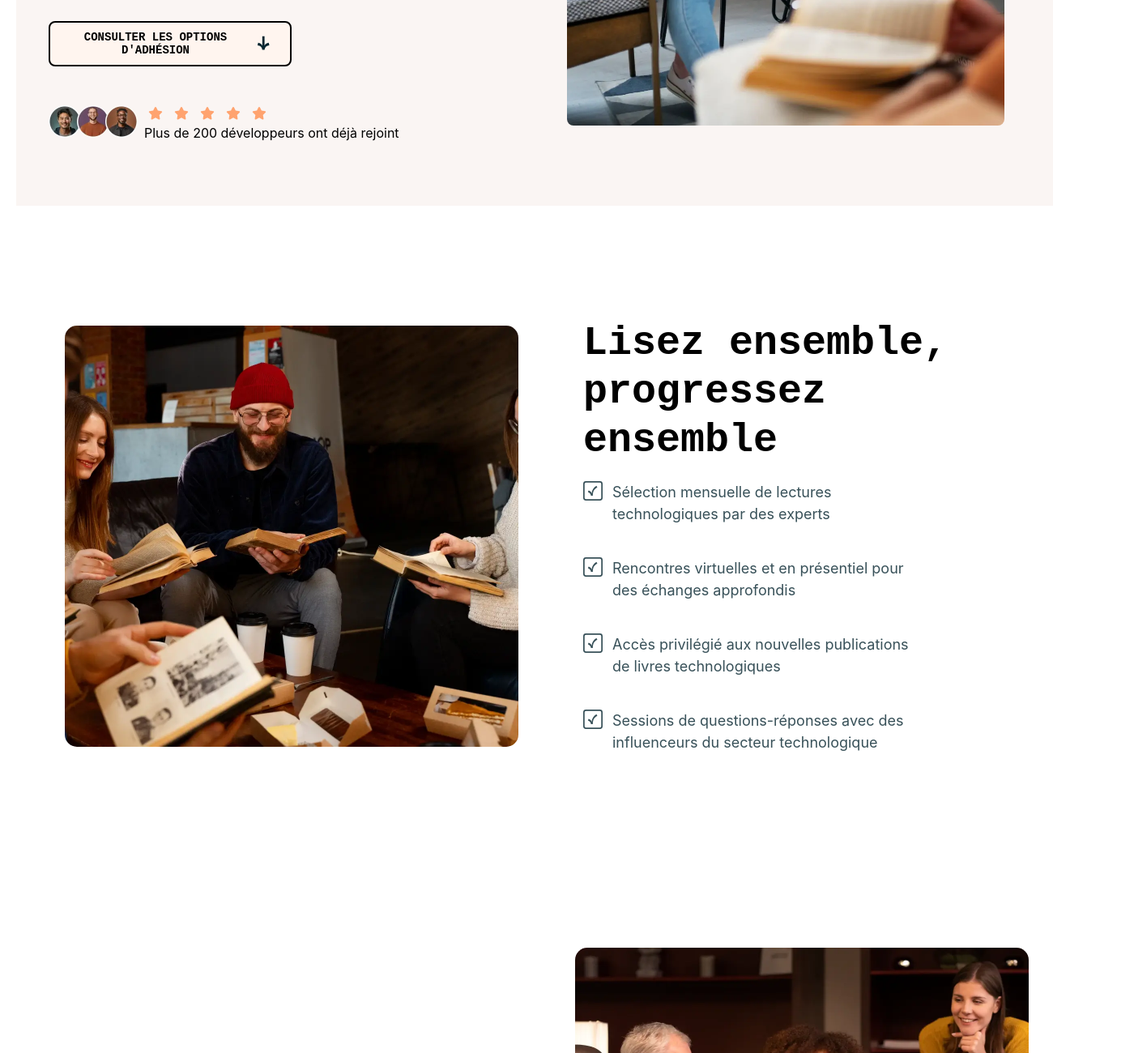
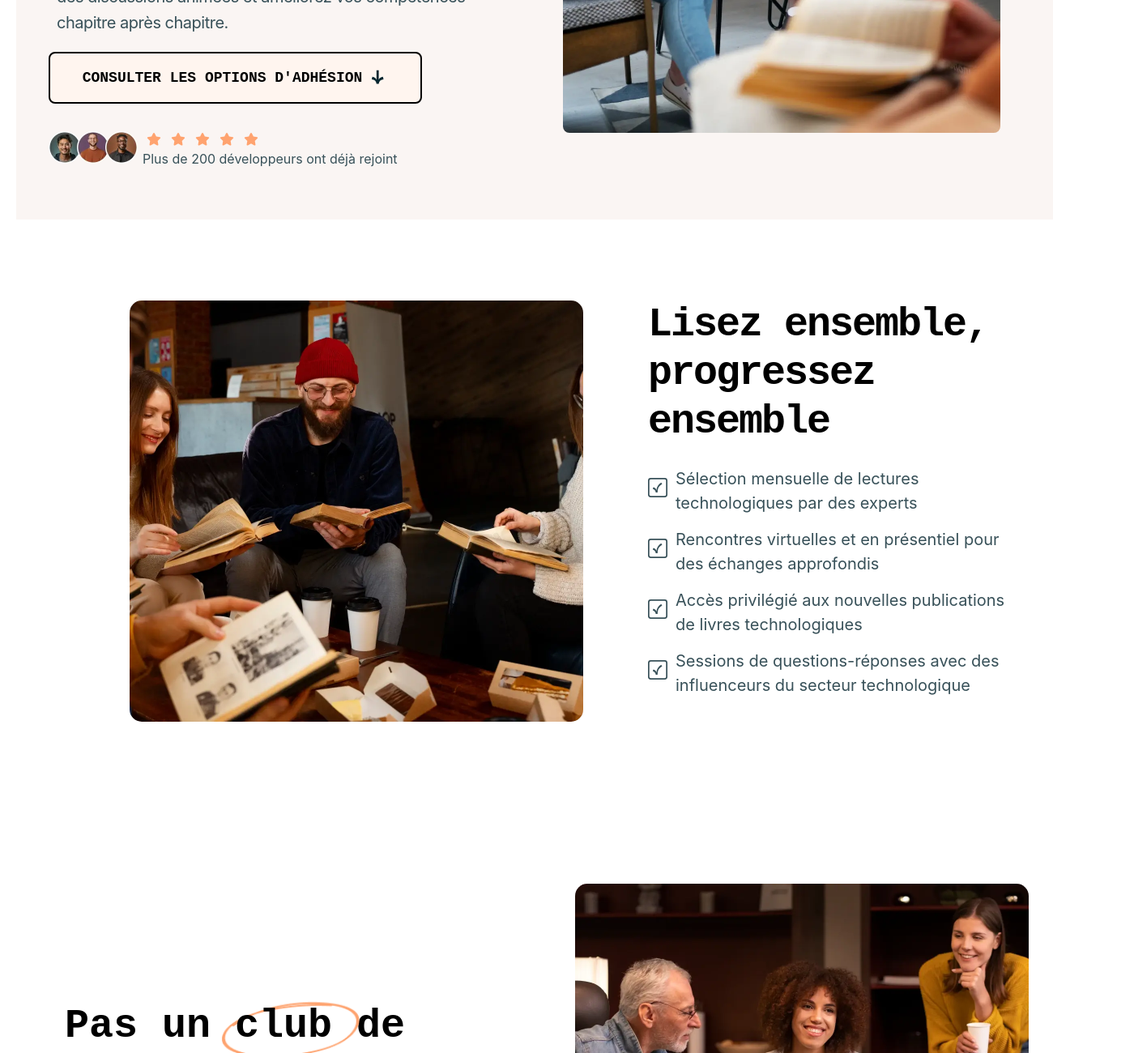
Before and after one commit to etodasco/test-integration-2, a plain HTML site: page index.html in a window 1280 px wide. Shown: the part 1040-2340 px from the top of the page at 81% size, 1400 px wide, since content can reach past the window. Drawn offline with Linux system fonts and the light colour scheme; a web font is replaced by a local one.

Commit message:
updated css

```diff
--- a/css/styles.css
+++ b/css/styles.css
@@ -1,11 +1,11 @@
-/* Global Container */
+/* ---- Global Container ---- */
 .container {
   width: 100vw;
   padding: 0 20px;
   margin: 0 auto;
 }
 
-/* Header */
+/* ---- Header ---- */
 header {
   width: 100%;
   background-color: #062630;
@@ -19,7 +19,7 @@ header h1 {
   padding-left: 20px;
 }
 
-/* Logo */
+/* ---- Logo ---- */
 .logo-wrapper {
   width: 100%;
   display: flex;
@@ -37,11 +37,12 @@ header h1 {
   margin-bottom: 100px;
 }
 
-/* Section 1 */
+/* ---- Section 1 ---- */
 .main-section {
   background-color: #faf5f3;
   width: 100%;
-  padding: 80px 0;
+  padding: 100px 0;
+  margin-bottom: 50px;
 }
 
 .content-wrapper {
@@ -54,13 +55,14 @@ header h1 {
   padding: 0 20px;
 }
 
-/* Text - Left Side */
 .left-card {
   flex: 1;
   display: flex;
   flex-direction: column;
   justify-content: center;
-  gap: 24px;
+  gap: 10px;
+  max-height: 621px;
+  max-width: 570px;
 }
 
 .card-title {
@@ -68,44 +70,44 @@ header h1 {
   font-size: 62px;
   font-weight: 700;
   color: black;
-  margin: 0;
+  margin: 0px;
 }
 
 .card-text {
   font-family: "Inter", sans-serif;
-  font-size: 18px;
+  font-size: 20px;
   font-weight: 400;
   color: #385159;
   line-height: 1.6;
-  margin: 0;
+  letter-spacing: -0.5px;
+  margin: 10px;
 }
 
 .card-btn {
-  font-family: "Martian Mono", monospace;
-  font-size: 14px;
-  font-weight: 600;
-  text-transform: uppercase;
   display: inline-flex;
   align-items: center;
   justify-content: center;
-  gap: 12px;
-  width: 100%;
-  max-width: 400px;
-  height: 56px;
-  padding: 8px 16px;
+  gap: 8px;
+  padding: 20px 24px;
+  width: 461px;
+  height: 64px;
+  font-family: "Martian Mono", monospace;
+  font-size: 18px;
+  font-weight: 600;
+  text-transform: uppercase;
+  white-space: nowrap;
+  color: black;
   border: 2px solid black;
   border-radius: 8px;
   background-color: #fff5ef;
-  color: black;
   cursor: pointer;
-  margin-top: 10px;
 }
 
 .card-btn:hover {
   background-color: #858585;
 }
 
-/* Image - Right Side */
+/* ---- Image - Right Side ---- */
 .card-image {
   flex: 1;
   display: flex;
@@ -114,14 +116,13 @@ header h1 {
 }
 
 .hero-image {
-  width: 100%;
-  max-width: 540px;
+  width: 540px;
   height: 606px;
   object-fit: cover;
   border-radius: 8px;
 }
 
-/* Avatars */
+/* ---- Avatars ---- */
 .avatars {
   height: 40px;
   width: auto;
@@ -132,7 +133,7 @@ header h1 {
 .avatars-stars {
   display: flex;
   align-items: center;
-  gap: 8px;
+  gap: 6px;
   margin-top: 20px;
   flex-wrap: wrap;
 }
@@ -140,20 +141,20 @@ header h1 {
 .star-rating {
   display: flex;
   align-items: center;
-  gap: 4px;
+  gap: 2px;
 }
 
 .rating-text {
   font-family: "Inter", sans-serif;
   font-size: 16px;
-  color: black;
+  color: #385159;
   margin: 0;
 }
 
-/* Section 2 */
+/* ---- Section 2 ---- */
 .main-section-2 {
   width: 100%;
-  padding: 100px 20px;
+  margin: 100px;
   background-color: #fff;
   display: flex;
   justify-content: center;
@@ -169,7 +170,7 @@ header h1 {
   height: 100%;
 }
 
-/* Image - Left Side */
+/* ---- Image - Left Side ---- */
 .card-image-left {
   flex: 1;
   display: flex;
@@ -184,54 +185,54 @@ header h1 {
   border-radius: 15px;
 }
 
-/* Text - Right Side */
-.text-right {
-  flex: 1;
-  display: flex;
-  flex-direction: column;
-  justify-content: flex-start;
-  gap: 20px;
-  height: 100%;
-  padding-top: 40px;
-  padding-bottom: 20px;
-}
-
-/* Title */
+/* ---- Card Title (Section 2) ---- */
 .card-title-2 {
   font-family: "Martian Mono", monospace;
   font-size: 50px;
   font-weight: 600;
   color: black;
   line-height: 1.2;
-  margin: 0;
+  letter-spacing: -2px;
+  margin: 0px;
+  padding-bottom: 10px;
 }
 
-/* reading-together-text */
+/* ---- Text - Right Side ---- */
+.text-right {
+  flex: 1;
+  display: flex;
+  flex-direction: column;
+  justify-content: flex-start;
+  gap: 15px;
+  height: 100%;
+}
+
+/* ---- reading-together-text ---- */
 .reading-together-text {
-  font-family: "inter", monospace;
-  font-size: 20px;
-  font-weight: 400;
   display: flex;
-  align-items: start;
-  gap: 12px;
-  margin-bottom: 20px;
+  align-items: flex-start;
+  gap: 10px;
+  position: relative;
 }
 
 .checkmark-icon {
   width: 24px;
   height: 24px;
   color: #385159;
+  position: relative;
+  top: 14px;
 }
 
 .reading-together-text p {
   font-family: "Inter", sans-serif;
-  font-size: 18px;
+  font-size: 20px;
   line-height: 1.5;
   color: #385159;
   margin: 0;
+  gap: 14px;
 }
 
-/* Section 3 */
+/* ---- Section 3 ---- */
 .main-section-3 {
   width: 100%;
   padding: 100px 20px;
@@ -266,24 +267,28 @@ header h1 {
   margin-bottom: 30px;
 }
 
+/* ---- Club Word ---- */
 .club {
   position: relative;
-  display: inline-block;
-  z-index: 1;
-  color: black;
+  z-index: 0;
 }
 
+/* ---- Highlighted circle around club word ---- */
 .club::after {
   content: "";
   position: absolute;
-  top: 0px;
-  left: -0px;
-  width: 140px;
-  height: 100px;
+  top: -45px;
+  left: 35px;
+  width: 68.06px;
+  height: 158.9px;
   background-image: url("../assets/images/pattern-circle.png");
   background-size: contain;
+  background-position: center;
   background-repeat: no-repeat;
+  transform: scale(2.5);
+  transform-origin: center;
   z-index: -1;
+  pointer-events: none;
 }
 
 .card-text-3 {
@@ -479,18 +484,6 @@ header h1 {
   margin: 5px 0;
 }
 
-.card-btn {
-  width: 300px;
-  margin-top: 20px;
-  background-color: #fff5ef;
-  color: black;
-  border: 2px solid black;
-  padding: 12px 20px;
-  border-radius: 8px;
-  cursor: pointer;
-  font-weight: 600;
-}
-
 .card-btn:hover {
   background-color: white;
 }
--- a/index.html
+++ b/index.html
@@ -33,7 +33,7 @@
                   Rejoignez le<br />l'ultime club<br />de lecture <br />techno
                 </h2>
                 <p class="card-text">
-                  Transformez votre temps de lecture en apprentissage<br />
+                  Transformez votre temps de lecture en temps d'apprentissage<br />
                   avec d’autres passionnés de technologie. Recevez des
                   recommandations soigneusement sélectionnées, participez à<br />
                   des discussions animées et améliorez vos compétences<br />
```
